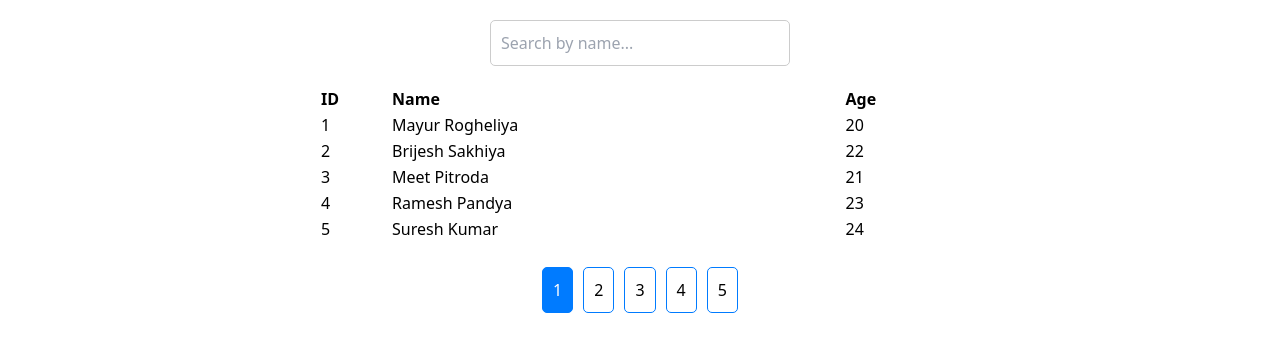
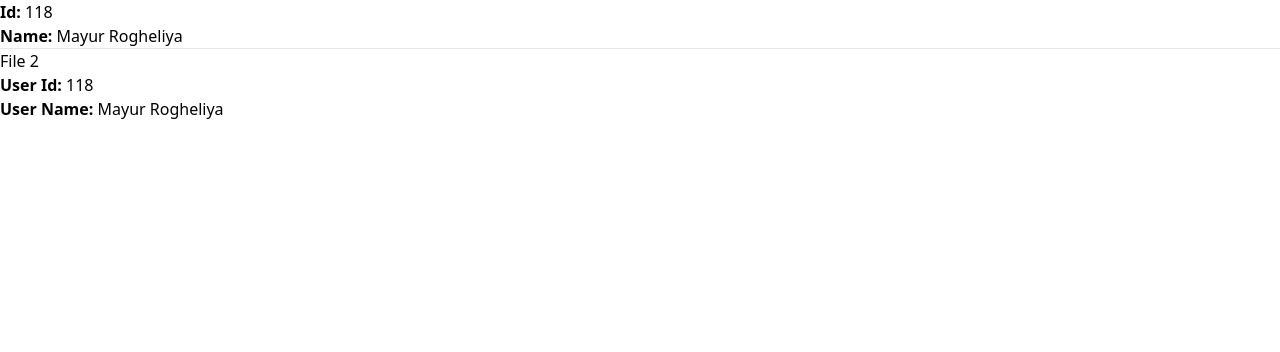
Before and after one commit to mayurrogheliya/react-college, a React (Vite) app: page / in a window 1280 px wide. Shown: the top 352 px of the page. Built offline with nearby package versions, Linux system fonts and the light colour scheme.

Commit message:
learning the use of useContext and how it work in the state management

```diff
--- a/src/App.jsx
+++ b/src/App.jsx
@@ -14,6 +14,9 @@
 // import TimingWatch from './components/Timer'
 // import TodoList from './components/TodoList'
 
+import { UserProvider } from "./components/context_overview/context/UserContext"
+import ContextFirst from "./components/context_overview/file1"
+import ContextSecond from "./components/context_overview/file2"
 import Pagination from "./components/Pagination"
 
 function App() {
@@ -49,7 +52,11 @@ function App() {
       {/* <ColorPicker /> */}
       {/* <TodoList /> */}
       {/* <ThemeSwitcher /> */}
-      <Pagination/>
+      {/* <Pagination/> */}
+      <UserProvider>
+        <ContextFirst />
+        <ContextSecond />
+      </UserProvider>
     </div>
   )
 }
--- /dev/null
+++ b/src/components/context_overview/context/UserContext.jsx
@@ -0,0 +1,16 @@
+import { createContext, useState } from "react";
+
+export const userContext = createContext();
+
+export const UserProvider = ({ children }) => {
+    const [user, setUser] = useState({ id: "Loading...", name: "Loading..." });
+    setTimeout(() => {
+        setUser({ id: 118, name: "Mayur Rogheliya" });
+    }, 5000);
+
+    return (
+        <userContext.Provider value={user}>
+            {children}
+        </userContext.Provider>
+    );
+}
--- /dev/null
+++ b/src/components/context_overview/file1.jsx
@@ -0,0 +1,14 @@
+import { useContext } from 'react'
+import { userContext } from './context/UserContext';
+
+function ContextFirst() {
+    const userData = useContext(userContext);
+    return (
+        <div>
+            <p><strong>Id: </strong>{userData.id}</p>
+            <p><strong>Name: </strong>{userData.name}</p>
+        </div>
+    )
+}
+
+export default ContextFirst;
--- /dev/null
+++ b/src/components/context_overview/file2.jsx
@@ -0,0 +1,16 @@
+import { useContext } from "react";
+import { userContext } from "./context/UserContext";
+
+function ContextSecond() {
+    const userData = useContext(userContext);
+    return (
+        <div>
+            <hr />
+            <h2>File 2</h2>
+            <p><strong>User Id: </strong>{userData.id}</p>
+            <p><strong>User Name: </strong>{userData.name}</p>
+        </div>
+    )
+}
+
+export default ContextSecond;
```
